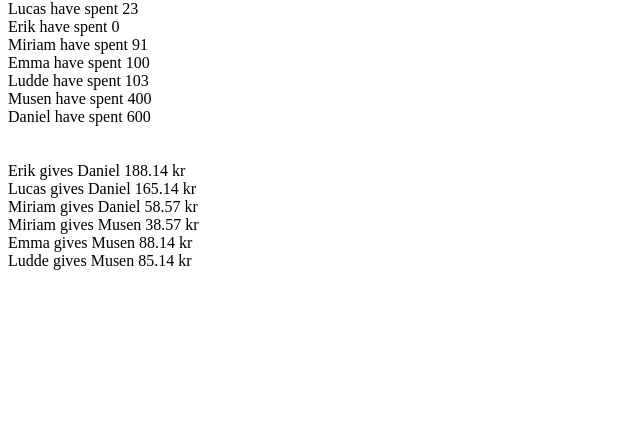
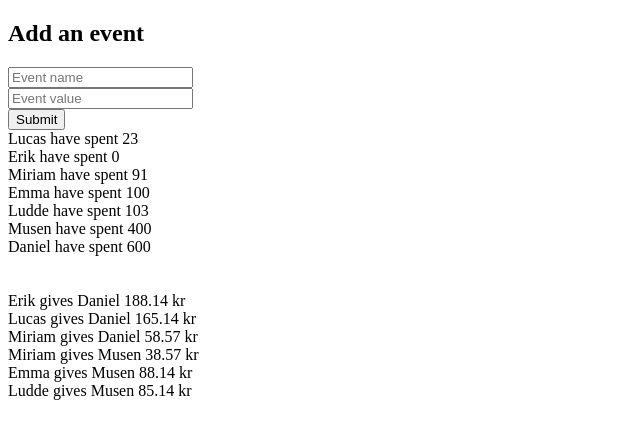
Before and after one commit to ludblom/BakedAF_webpage, a Flask app: page /split_wiser in a window 1280 px wide. Shown: the part 44-483 px from the top of the page, without its empty margins (0-640 px from the left). Run offline with Flask 2, Linux system fonts and the light colour scheme; the visitor is signed in with stand-in values (Sample User, id 1).

Commit message:
Added input field for the split wiser app

```diff
--- a/project/splitting.py
+++ b/project/splitting.py
@@ -1,5 +1,11 @@
-from flask import Blueprint, render_template
-from flask_login import login_required
+# from flask import Blueprint, render_template, request
+# from flask_login import login_required
+
+from flask import Blueprint, render_template, redirect, url_for, request, flash
+from flask_login import login_user, logout_user, login_required
+from werkzeug.security import generate_password_hash, check_password_hash
+from .models import User
+from . import db
 
 
 splitting = Blueprint('splitting', __name__)
@@ -45,6 +51,18 @@ def split(people):
     return send_to_who
 
 
+@splitting.route('/split_wiser', methods=['POST'])
+@login_required
+def split_wiser_post():
+    event_name = request.form.get('event-name')
+    event_value = request.form.get('event-value')
+
+    # TODO Make an SQL query of the added event
+
+    print("Name: {} Event: {}".format(event_name, event_value))
+    return redirect(url_for('splitting.split_wiser'))
+
+
 @splitting.route('/split_wiser')
 @login_required
 def split_wiser():
--- a/project/templates/split_wiser.html
+++ b/project/templates/split_wiser.html
@@ -1,6 +1,21 @@
 {% extends "base.html" %}
 
 {% block content %}
+
+<h2>Add an event</h2>
+<form method="POST" action="/split_wiser">
+    <div class="field">
+        <div class="control">
+            <input class="input" type="text" name="event-name" placeholder="Event name">
+    </div>
+    <div class="field">
+        <div class="control">
+            <input class="input" type="text" name="event-value" placeholder="Event value">
+    </div>
+    <button class="button">Submit</button>
+</form>
+
+<br>
 {% for person, spent in persons %}
 {{ person }} have spent {{ spent }}
 <br>
```
